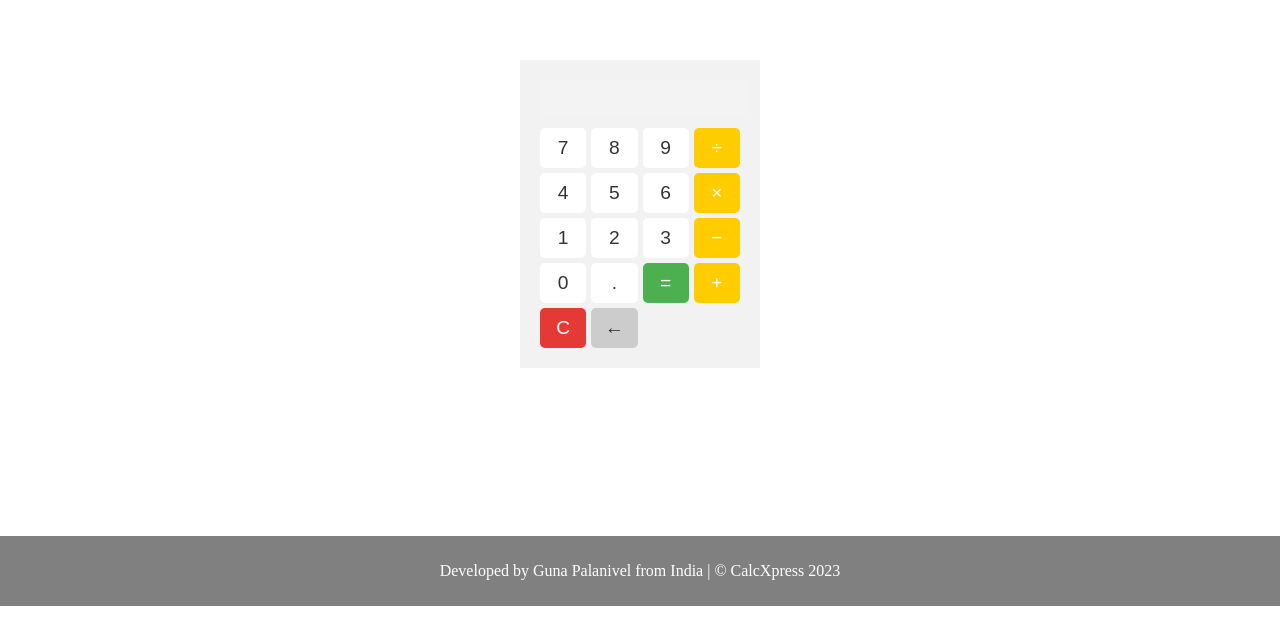
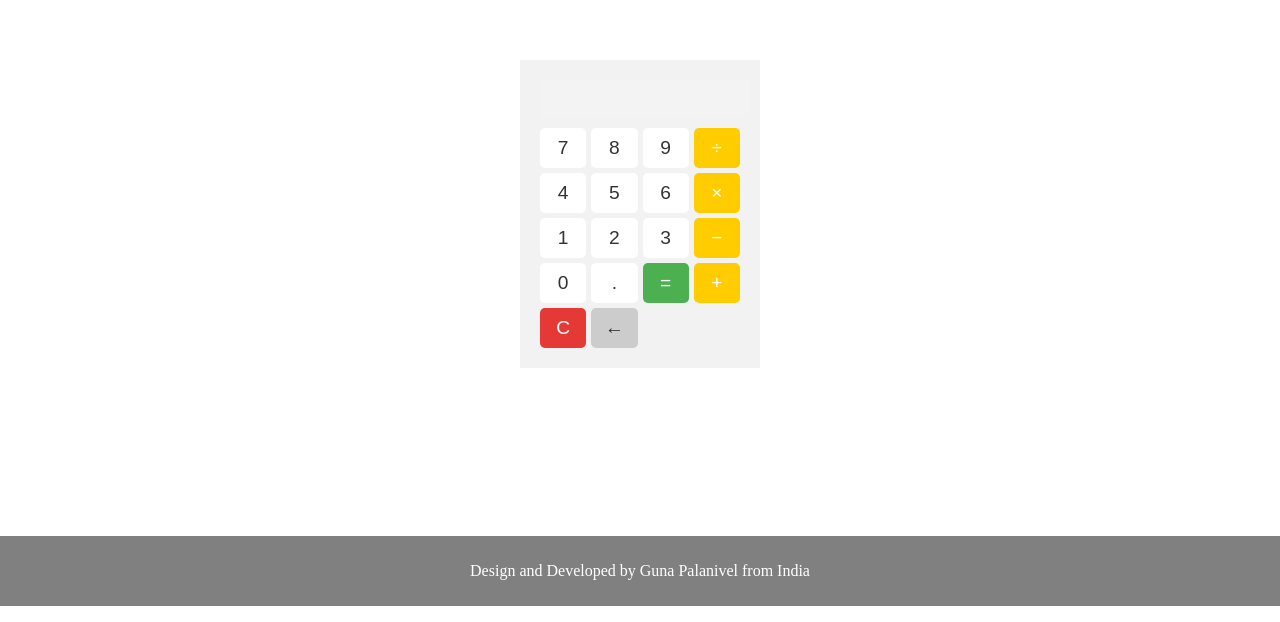
Before and after one commit to GunaPalanivel/CalcXpress, a plain HTML site: page index.html in a window 1280 px wide. Shown: the part 194-816 px from the top of the page. Drawn offline with Linux system fonts and the light colour scheme.

Commit message:
Update design and remove copyright information

```diff
--- a/index.html
+++ b/index.html
@@ -34,7 +34,7 @@
   </div>
   <div class="copyright">
     <p>
-      Developed by Guna Palanivel from India | © CalcXpress 2023
+      Design and Developed by Guna Palanivel from India
     </p>
   </div>
   <script src="script.js"></script>
```
Also changed, not shown: styles.css (indentation only).
